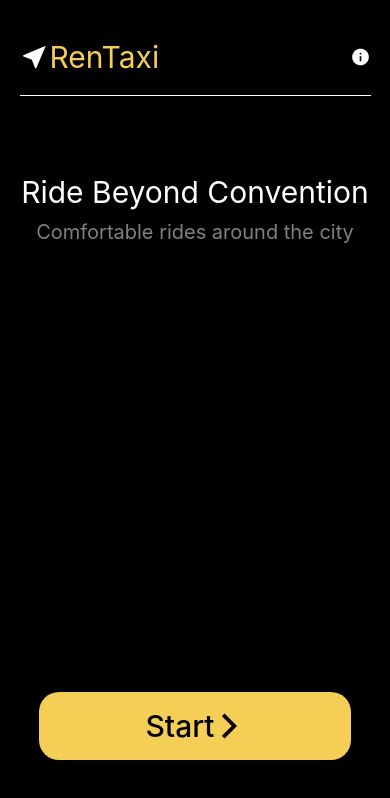
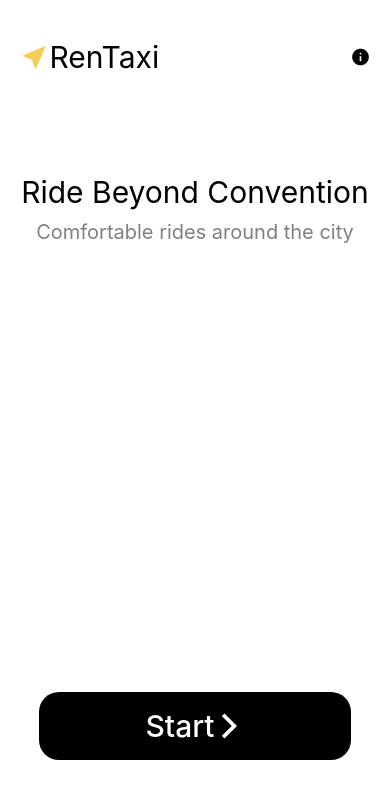
Before and after one commit to mert-donmez/RenTaxi, a React Native app in the folder rentaxi/: screen /Start in a window 390 px wide. Shown: the top 798 px of the page. Built offline with nearby package versions, Linux system fonts and the light colour scheme.

Commit message:
start component updates

```diff
--- a/rentaxi/components/StartAppScreen.js
+++ b/rentaxi/components/StartAppScreen.js
@@ -7,13 +7,13 @@ const StartAppScreen = ({ navigation }) => {
 
   return (
     <SafeAreaView style={styles.container}>
-      <StatusBar style='light' />
+      <StatusBar style='dark' />
       <View style={styles.titleWrapper}>
         <View style={styles.mainTitleWrapper}>
-          <MaterialIcons name='near-me' size={30} color={'white'}/>
+          <MaterialIcons name='near-me' size={30} color={'#F5CE55'}/>
             <Text style={styles.mainTitle}>RenTaxi</Text>
         </View>
-        <MaterialIcons name='info' size={20} color={'white'}/>
+        <MaterialIcons name='info' size={20} color={'black'}/>
       </View>
       <View style={styles.divider} />
       <View style={styles.subTitleWrapper}>
@@ -21,11 +21,11 @@ const StartAppScreen = ({ navigation }) => {
         <Text style={styles.secondarySubTitleText}>Comfortable rides around the city</Text>
       </View>
       <View style={styles.carImageWrapper}>
-      <Image source={require('../assets/images/white-car-top.png')} style={styles.carImage} resizeMode='contain'/>
+      <Image source={require('../assets/images/grey-car-top.png')} style={styles.carImage} resizeMode='contain'/>
       </View>
       <TouchableOpacity style={styles.startButton} onPress={() => navigation.navigate('Register')}>
         <Text style={styles.buttonText}>Start</Text>
-        <MaterialIcons name='arrow-forward-ios' color={'black'} size={30}/>
+        <MaterialIcons name='arrow-forward-ios' color={'white'} size={30}/>
       </TouchableOpacity>
     </SafeAreaView>
   )
@@ -39,7 +39,7 @@ const styles = StyleSheet.create({
     bottom:'10%',
     justifyContent:'center',
     alignItems:'center',
-    backgroundColor:'#F5CE55',
+    backgroundColor:'black',
     borderRadius:20,
     height:'8%',
     width:'80%',
@@ -48,12 +48,11 @@ const styles = StyleSheet.create({
     flexDirection:'row'
   },
   buttonText:{
-    color:'black',
+    color:'white',
     fontSize:30,
     fontWeight:'500',
   },
   carImageWrapper:{
-    marginRight:'7%',
     alignItems:'center',
     marginTop:'15%',
   },
@@ -66,7 +65,7 @@ const styles = StyleSheet.create({
     marginTop:'20%',
   },
   mainSubTitleText:{
-    color:'white',
+    color:'black',
     fontSize:30,
 
   },
@@ -84,11 +83,11 @@ secondarySubTitleText:{
   },
   container:{
     flex:1,
-    backgroundColor:'black',
+    backgroundColor:'white',
 
   },
   mainTitle:{
-    color:'#F5CE55',
+    color:'black',
     fontSize:30,
 
   },
```
